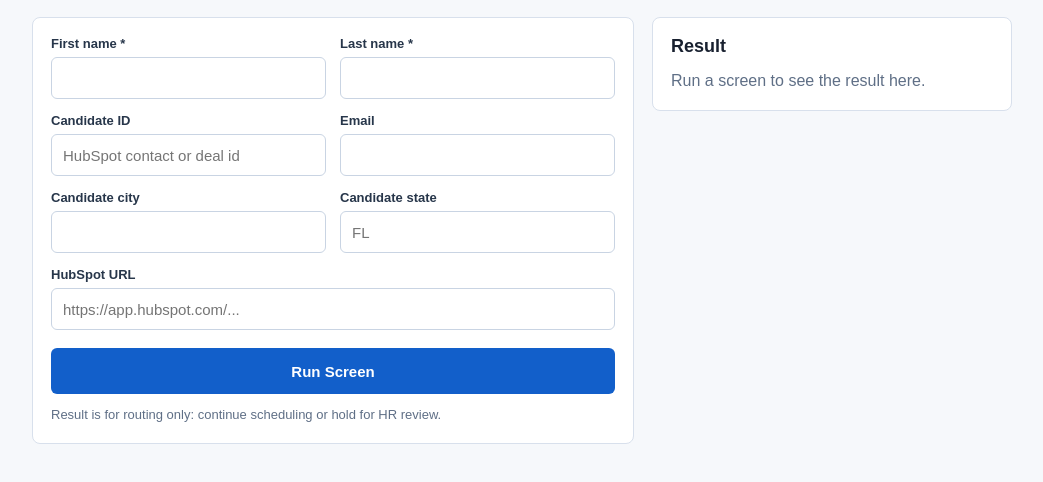
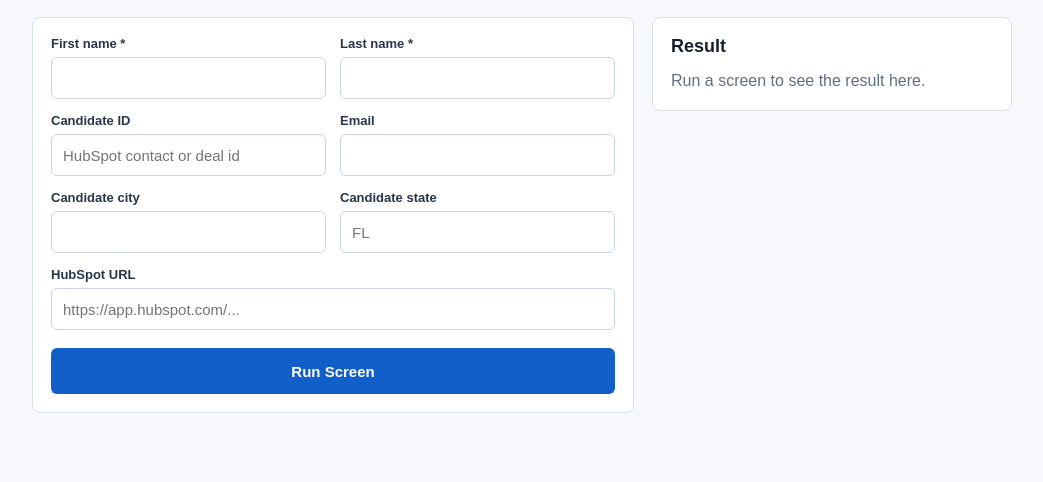
Before and after one commit to tylermarcus14/screener, a website: page public/index.html in a window 1280 px wide. Shown: the part 102-584 px from the top of the page, without its empty margins (118-1161 px from the left). Drawn offline with Linux system fonts and the light colour scheme.

Commit message:
remove routing note from test page

```diff
--- a/public/index.html
+++ b/public/index.html
@@ -299,7 +299,6 @@
           </div>
 
           <button id="submit-button" type="submit">Run Screen</button>
-          <p class="note">Result is for routing only: continue scheduling or hold for HR review.</p>
         </form>
 
         <section class="result" aria-live="polite">
```
